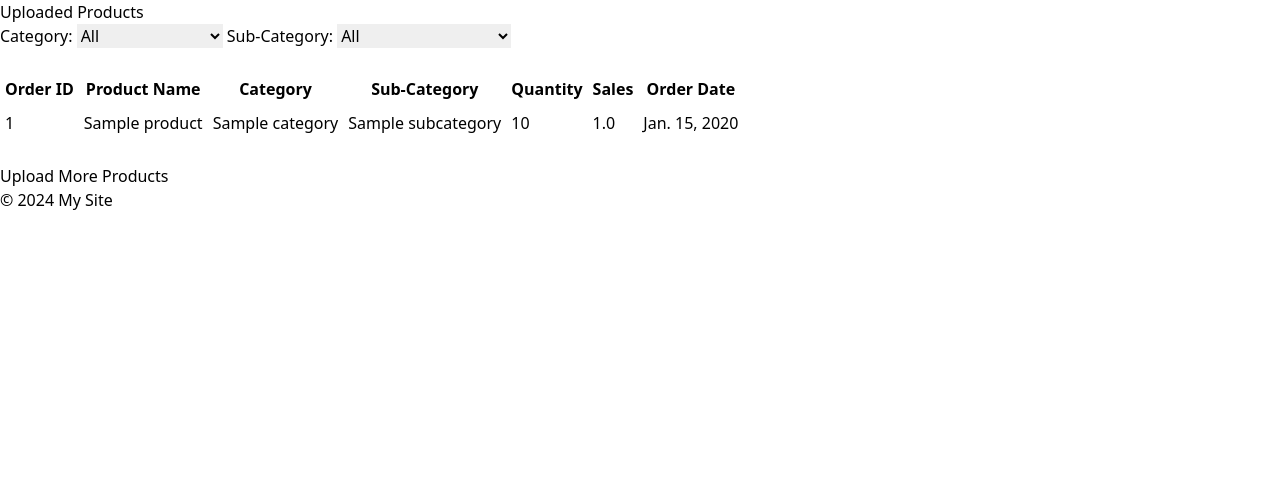
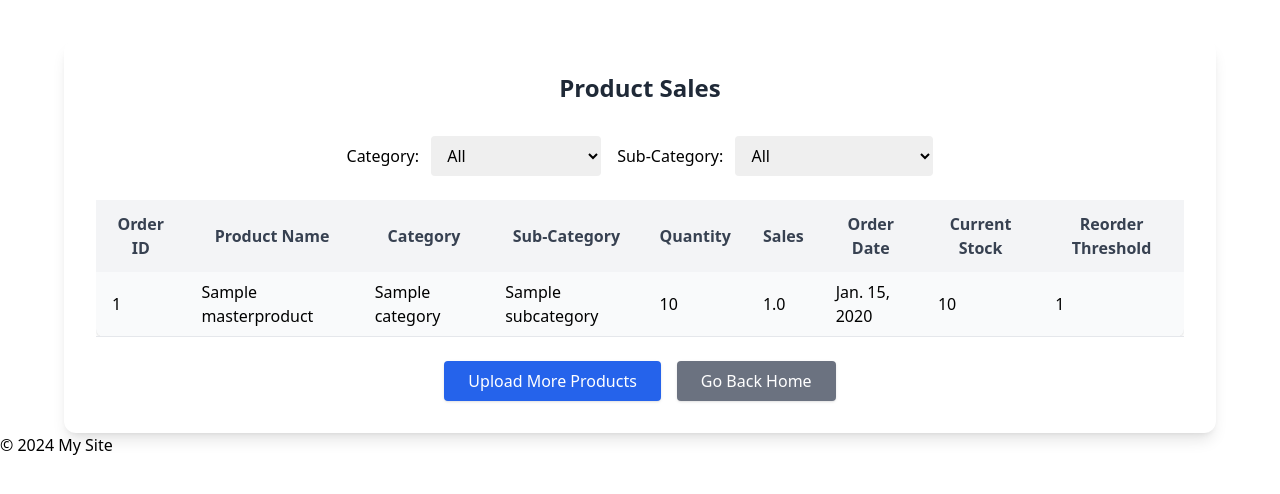
Before and after one commit to ronnin796/Inventory_Stock, a Django app: page /inventory/list/ in a window 1280 px wide. Shown: the part 24-518 px from the top of the page. Run offline with Django 5.2, Linux system fonts and the light colour scheme; tables that the repository leaves empty hold one stand-in row (values such as "Sample post"); some libraries are stand-ins or nearby versions.

Commit message:
Improved Models

```diff
--- a/stk/api/inventory/models.py
+++ b/stk/api/inventory/models.py
@@ -21,18 +21,27 @@ class SubCategory(models.Model):
     def __str__(self):
         return f"{self.name} ({self.category.name})"
 
+class MasterProduct(models.Model):
+    name = models.CharField(max_length=100, unique=True)
+    category = models.ForeignKey(Category , on_delete=models.SET_NULL , null=True)
+    sub_category = models.ForeignKey(SubCategory, on_delete=models.SET_NULL, null=True)
+    current_stock = models.IntegerField(default=100)
+    reorder_threshold = models.IntegerField(default=10)
+    class Meta:
+        verbose_name_plural = "Master Products"
+    def __str__(self):
+        return self.name
 
-class Product(models.Model):
+class Product_sales(models.Model):
     order_id = models.CharField(max_length=50)
-    product_name = models.CharField(max_length=100)
-    category = models.ForeignKey(Category, on_delete=models.SET_NULL, null=True)
-    sub_category = models.ForeignKey(SubCategory, on_delete=models.SET_NULL, null=True)
+    product= models.ForeignKey(MasterProduct, on_delete=models.CASCADE, related_name='sales')
     quantity = models.IntegerField()
     sales = models.FloatField()
     order_date = models.DateField()
 
     class Meta:
-        verbose_name_plural = "Products"
+        verbose_name_plural = "Products_Sales"
+        ordering = ['-order_date']
 
     def __str__(self):
-        return self.product_name
+        return self.product.name
--- a/stk/api/inventory/templates/inventory/items.html
+++ b/stk/api/inventory/templates/inventory/items.html
@@ -1,58 +1,71 @@
 {% extends "core/base.html" %}
-{% block title %}Product List{% endblock %}
+{% block title %}Product Sales List{% endblock %}
 
 {% block content %}
-<div class="container">
-    <h2>Uploaded Products</h2>
-    <form method="get" class="filter-form">
-        <label for="category">Category:</label>
-        <select name="category" id="category" onchange="this.form.submit()">
+<div class="max-w-6xl mx-auto mt-10 bg-white p-8 rounded-xl shadow-lg">
+    <h2 class="text-2xl font-bold text-center mb-8 text-gray-800">Product Sales</h2>
+    <form method="get" class="flex flex-wrap justify-center gap-4 mb-6">
+        <div>
+            <label for="category" class="font-medium mr-2">Category:</label>
+            <select name="category" id="category" onchange="this.form.submit()" class="rounded border-gray-300 px-3 py-2">
                 <option value="">All</option>
                 {% for cat in categories %}
                     <option value="{{ cat.id }}" {% if cat.id|stringformat:"s" == request.GET.category %}selected{% endif %}>{{ cat.name }}</option>
                 {% endfor %}
             </select>
-        <label for="sub_category">Sub-Category:</label>
-        <select name="sub_category" id="sub_category" onchange="this.form.submit()">
+        </div>
+        <div>
+            <label for="sub_category" class="font-medium mr-2">Sub-Category:</label>
+            <select name="sub_category" id="sub_category" onchange="this.form.submit()" class="rounded border-gray-300 px-3 py-2">
                 <option value="">All</option>
                 {% for sub in subcategories %}
                     <option value="{{ sub.id }}" {% if sub.id|stringformat:"s" == request.GET.sub_category %}selected{% endif %}>{{ sub.name }}</option>
                 {% endfor %}
             </select>
-        <noscript><button type="submit">Filter</button></noscript>
+        </div>
+        <noscript>
+            <button type="submit" class="bg-blue-600 text-white px-4 py-2 rounded">Filter</button>
+        </noscript>
     </form>
-    <br>
-    <table border="1" cellpadding="5" cellspacing="0">
+    <div class="overflow-x-auto">
+        <table class="min-w-full bg-gray-50 rounded-lg shadow">
             <thead>
                 <tr>
-                <th>Order ID</th>
-                <th>Product Name</th>
-                <th>Category</th>
-                <th>Sub-Category</th>
-                <th>Quantity</th>
-                <th>Sales</th>
-                <th>Order Date</th>
+                    <th class="px-4 py-3 bg-gray-100 text-gray-700 font-semibold">Order ID</th>
+                    <th class="px-4 py-3 bg-gray-100 text-gray-700 font-semibold">Product Name</th>
+                    <th class="px-4 py-3 bg-gray-100 text-gray-700 font-semibold">Category</th>
+                    <th class="px-4 py-3 bg-gray-100 text-gray-700 font-semibold">Sub-Category</th>
+                    <th class="px-4 py-3 bg-gray-100 text-gray-700 font-semibold">Quantity</th>
+                    <th class="px-4 py-3 bg-gray-100 text-gray-700 font-semibold">Sales</th>
+                    <th class="px-4 py-3 bg-gray-100 text-gray-700 font-semibold">Order Date</th>
+                    <th class="px-4 py-3 bg-gray-100 text-gray-700 font-semibold">Current Stock</th>
+                    <th class="px-4 py-3 bg-gray-100 text-gray-700 font-semibold">Reorder Threshold</th>
                 </tr>
             </thead>
             <tbody>
-            {% for product in products %}
-            <tr>
-                <td>{{ product.order_id }}</td>
-                <td>{{ product.product_name }}</td>
-                <td>{{ product.category.name }}</td>
-                <td>{{ product.sub_category.name }}</td>
-                <td>{{ product.quantity }}</td>
-                <td>{{ product.sales }}</td>
-                <td>{{ product.order_date }}</td>
+                {% for sale in sales %}
+                <tr class="border-b hover:bg-blue-50">
+                    <td class="px-4 py-2">{{ sale.order_id }}</td>
+                    <td class="px-4 py-2">{{ sale.product.name }}</td>
+                    <td class="px-4 py-2">{{ sale.product.category.name }}</td>
+                    <td class="px-4 py-2">{{ sale.product.sub_category.name }}</td>
+                    <td class="px-4 py-2">{{ sale.quantity }}</td>
+                    <td class="px-4 py-2">{{ sale.sales }}</td>
+                    <td class="px-4 py-2">{{ sale.order_date }}</td>
+                    <td class="px-4 py-2">{{ sale.product.current_stock }}</td>
+                    <td class="px-4 py-2">{{ sale.product.reorder_threshold }}</td>
                 </tr>
                 {% empty %}
                 <tr>
-                <td colspan="7">No products found.</td>
+                    <td colspan="9" class="text-center py-4 text-gray-500">No sales found.</td>
                 </tr>
                 {% endfor %}
             </tbody>
         </table>
-    <br>
-    <a href="{% url 'import_products' %}" class="btn btn-primary">Upload More Products</a>
+    </div>
+    <div class="mt-6 flex flex-wrap gap-4 justify-center">
+        <a href="{% url 'import_products' %}" class="bg-blue-600 hover:bg-blue-700 text-white px-6 py-2 rounded shadow">Upload More Products</a>
+        <a href="{% url 'index' %}" class="bg-gray-500 hover:bg-gray-600 text-white px-6 py-2 rounded shadow">Go Back Home</a>
+    </div>
 </div>
 {% endblock %}
--- a/stk/api/inventory/views.py
+++ b/stk/api/inventory/views.py
@@ -2,17 +2,17 @@ from django.http import HttpResponse
 import pandas as pd
 from django.shortcuts import render, redirect
 from django.contrib import messages
-from .models import Product, Category, SubCategory
+from .models import MasterProduct, Category, SubCategory, Product_sales
 from .forms import ExcelUploadForm
-# Create your views here.
+
 def index(request):
-    """
-    Render the index page.
-    """
     return HttpResponse("Hello, world! This is the index page of the inventory API.")
 
-
 def import_products(request):
+    """
+    Import product sales data from Excel and auto-create categories, subcategories,
+    and master products if they don't exist.
+    """
     if request.method == 'POST':
         form = ExcelUploadForm(request.POST, request.FILES)
         if form.is_valid():
@@ -23,26 +23,45 @@ def import_products(request):
                 skipped = 0
 
                 for _, row in df.iterrows():
+                    # Get or create category and subcategory
                     category_obj, _ = Category.objects.get_or_create(name=row['Category'].strip().title())
-                    subcat_obj, _ = SubCategory.objects.get_or_create(name=row['Sub-Category'].strip().title(), category=category_obj)
+                    subcat_obj, _ = SubCategory.objects.get_or_create(
+                        name=row['Sub-Category'].strip().title(),
+                        category=category_obj
+                    )
 
-                    if Product.objects.filter(order_id=row['Order ID'], product_name=row['Product Name']).exists():
+                    # Get or create master product
+                    product_name = row['Product Name'].strip()
+                    master_product, _ = MasterProduct.objects.get_or_create(
+                        name=product_name,
+                        defaults={
+                            'category': category_obj,
+                            'sub_category': subcat_obj,
+                            'current_stock': 100,
+                            'reorder_threshold': 10,
+                        }
+                    )
+
+                    # Check for duplicate sale entry (based on order ID and product)
+                    if Product_sales.objects.filter(order_id=row['Order ID'], product=master_product).exists():
                         skipped += 1
                         continue
 
-                    Product.objects.create(
+                    # Save the sale record
+                    Product_sales.objects.create(
                         order_id=row['Order ID'],
-                        product_name=row['Product Name'],
-                        category=category_obj,
-                        sub_category=subcat_obj,
+                        product=master_product,
                         quantity=int(row['Quantity']),
                         sales=float(row['Sales']),
                         order_date=pd.to_datetime(row['Order Date']).date()
                     )
+
+                    # Decrease stock
+
+
                     imported += 1
 
                 messages.success(request, f'Successfully imported {imported} rows. Skipped {skipped} duplicates.')
-
             except Exception as e:
                 messages.error(request, f'Import failed: {e}')
             return redirect('upload_products')
@@ -51,11 +70,12 @@ def import_products(request):
 
     return render(request, 'inventory/upload.html', {'form': form})
 
+
 def list_products(request):
     """
-    Display all uploaded products with filtering.
+    Display sales data with filtering by category and subcategory.
     """
-    products = Product.objects.select_related('category', 'sub_category').all().order_by('-order_date')
+    sales = Product_sales.objects.select_related('product__category', 'product__sub_category').all().order_by('-order_date')
     categories = Category.objects.all()
     subcategories = SubCategory.objects.all()
 
@@ -63,13 +83,13 @@ def list_products(request):
     subcategory_id = request.GET.get('sub_category')
 
     if category_id:
-        products = products.filter(category_id=category_id)
+        sales = sales.filter(product__category_id=category_id)
         subcategories = subcategories.filter(category_id=category_id)
     if subcategory_id:
-        products = products.filter(sub_category_id=subcategory_id)
+        sales = sales.filter(product__sub_category_id=subcategory_id)
 
     return render(request, 'inventory/items.html', {
-        'products': products,
+        'sales': sales,
         'categories': categories,
         'subcategories': subcategories,
     })
```
Also changed, not shown: stk/api/inventory/admin.py (+12 -7 lines), stk/api/inventory/migrations/0002_alter_category_options_alter_subcategory_options_and_more.py (added), stk/api/inventory/migrations/0003_alter_product_sales_options.py (added). Lines whose indentation alone changed are shown as unchanged.
